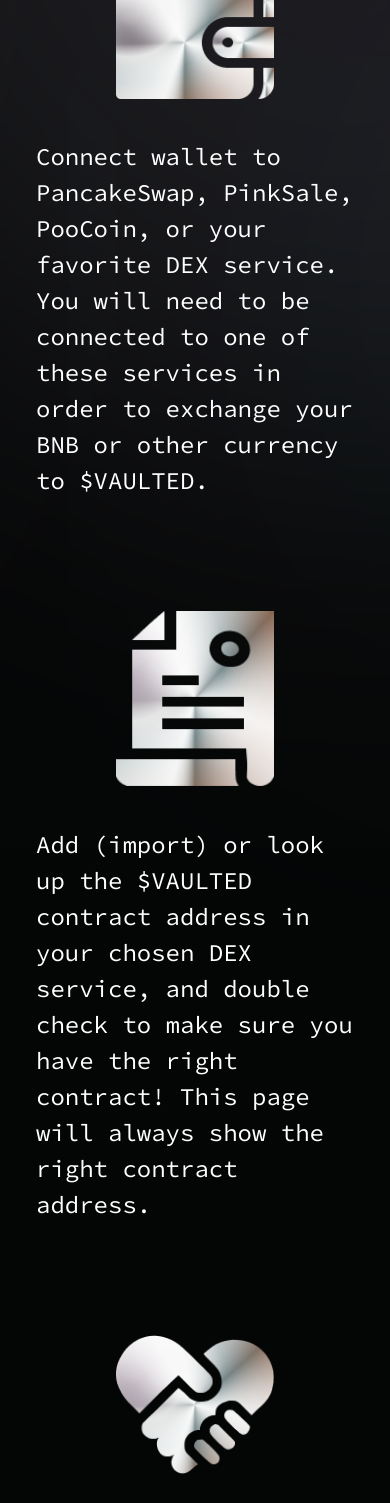
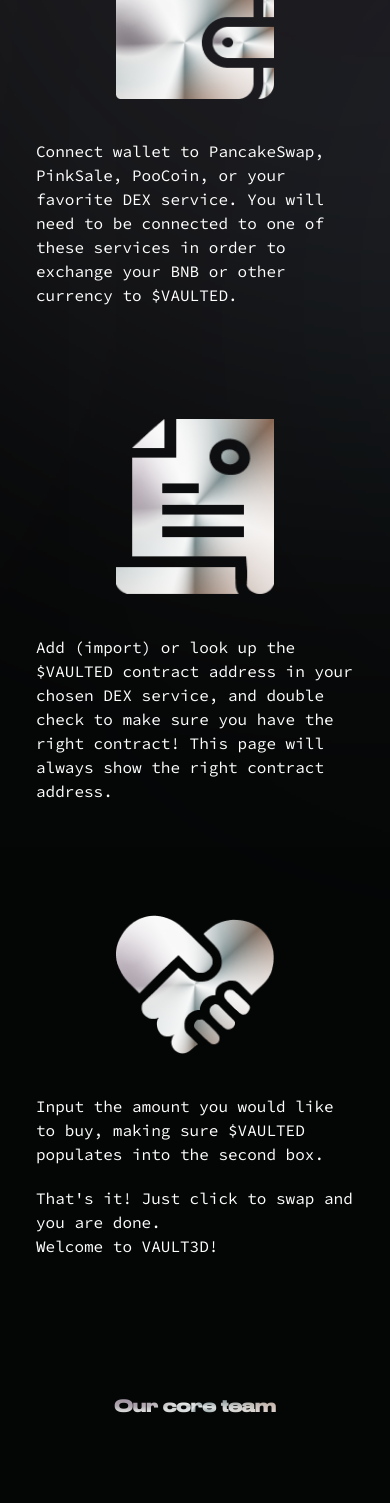
Before and after one commit to fulldev001/vault3d-react, a React (Create React App) app: page / in a window 390 px wide. Shown: the part 5640-7143 px from the top of the page. Built offline with nearby package versions, Linux system fonts and the light colour scheme.

Commit message:
howToBuy-tablet

```diff
--- a/src/pages/HomePage/HowToBuyBlock.js
+++ b/src/pages/HomePage/HowToBuyBlock.js
@@ -25,7 +25,7 @@
             </MotionInView>
           </div>
           <div className="flex items-end justify-items-end">
-            <div className="md:w-3/5 lg:w-4/5 text-left">
+            <div className="md:w-full lg:w-4/5 text-left">
               <div className="px-6 py-14">
                 <div className="md:flex lg:flex md:space-x-8 lg:space-x-8">
                   <MotionInView variants={varFadeInLeft}>
@@ -41,7 +41,7 @@
 
                   <div className="static mt-10 md:mt-0 lg:mt-0">
                     <MotionInView variants={varFadeInRight}>
-                      <p className="text-white text-left text-2xl md:ml-10 lg:ml-10">
+                      <p className="text-white text-left lg:text-2xl md:text-lg md:ml-10 lg:ml-10">
                         Connect wallet to PancakeSwap, PinkSale, PooCoin, or your
                         favorite DEX service. You will need to be connected to one
                         of these services in order to exchange your BNB or other
@@ -54,7 +54,7 @@
             </div>
           </div>
           <div className="flex items-end justify-items-end">
-            <div className="md:w-3/5 lg:w-4/5 text-left">
+            <div className="md:w-full lg:w-4/5 text-left">
               <div className="px-6 py-14">
                 <div className="md:flex lg:flex md:space-x-8 lg:space-x-8">
                   <MotionInView variants={varFadeInLeft}>
@@ -69,7 +69,7 @@
                   </MotionInView>
                   <div className="static mt-10 md:mt-0 lg:mt-0">
                     <MotionInView variants={varFadeInRight}>
-                      <p className="text-white text-left text-2xl md:ml-10 lg:ml-10">
+                      <p className="text-white text-left lg:text-2xl md:text-lg md:ml-10 lg:ml-10">
                         Add (import) or look up the $VAULTED contract address in
                         your chosen DEX service, and double check to make sure you
                         have the right contract! This page will always show the
@@ -82,7 +82,7 @@
             </div>
           </div>
           <div className="flex items-end justify-items-end">
-            <div className="md:w-3/5 lg:w-4/5 text-left">
+            <div className="md:w-full lg:w-4/5 text-left">
               <div className="px-6 py-14">
                 <div className="md:flex lg:flex md:space-x-8 lg:space-x-8">
                   <MotionInView variants={varFadeInLeft}>
@@ -97,11 +97,11 @@
                   </MotionInView>
                   <div className="static mt-10 md:mt-0 lg:mt-0">
                     <MotionInView variants={varFadeInRight}>
-                      <p className="text-white text-left text-2xl md:ml-10 lg:ml-10">
+                      <p className="text-white text-left lg:text-2xl md:text-lg md:ml-10 lg:ml-10">
                         Input the amount you would like to buy, making sure
                         $VAULTED populates into the second box.
                       </p>
-                      <p className="text-white text-left text-2xl md:ml-10 lg:ml-10 mt-5">
+                      <p className="text-white text-left lg:text-2xl md:text-lg md:ml-10 lg:ml-10 mt-5">
                         That's it! Just click to swap and you are done. <br />
                         Welcome to VAULT3D!
                       </p>
```
